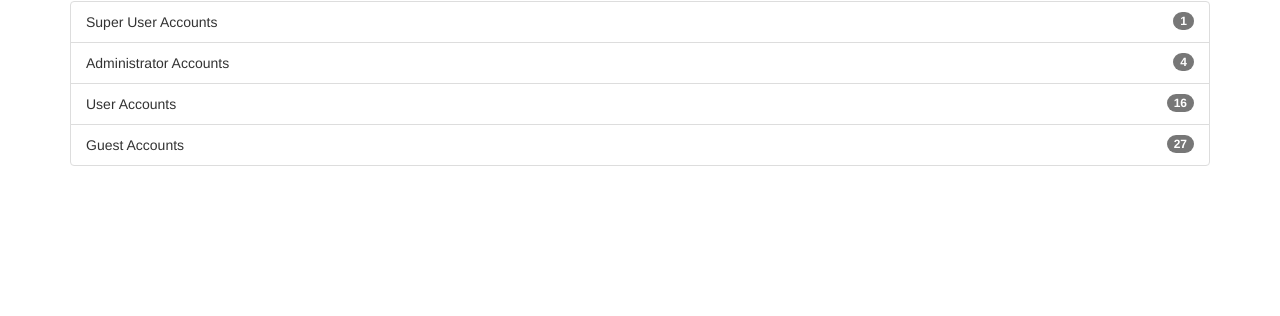
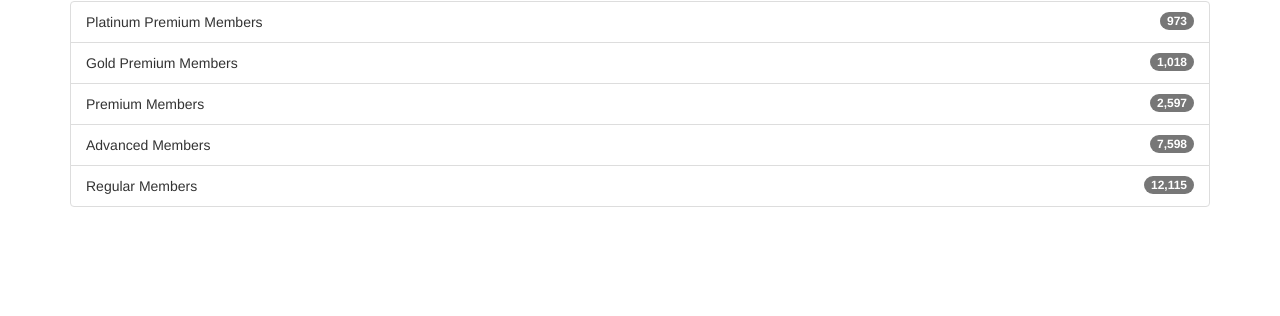
Before and after one commit to hendrash/hendrash.github.io, a plain HTML site: page skills.html in a window 1280 px wide. Shown: the part 484-800 px from the top of the page. Drawn offline with nearby package versions, Linux system fonts and the light colour scheme.

Commit message:
commited

```diff
--- a/skills.html
+++ b/skills.html
@@ -26,12 +26,13 @@ User Name: {{uname}}
 </div>
 <div class="container">
 	<br><br><br>
-  <h2>Accounts</h2>
+  <h2>Join today! there are currently: </h2>
   <ul class="list-group">
-    <li class="list-group-item">Super User Accounts <span class="badge">1</span></li>
-    <li class="list-group-item">Administrator Accounts <span class="badge">4</span></li>
-    <li class="list-group-item">User Accounts <span class="badge">16</span></li>
-    <li class="list-group-item">Guest Accounts <span class="badge">27</span></li>
+    <li class="list-group-item">Platinum Premium Members<span class="badge">973</span></li>
+    <li class="list-group-item">Gold Premium Members <span class="badge">1,018</span></li>
+    <li class="list-group-item">Premium Members <span class="badge">2,597</span></li>
+    <li class="list-group-item">Advanced Members <span class="badge">7,598</span></li>
+    <li class="list-group-item">Regular Members <span class="badge">12,115</span></li>
   </ul>
 </div>
 <script>
```
